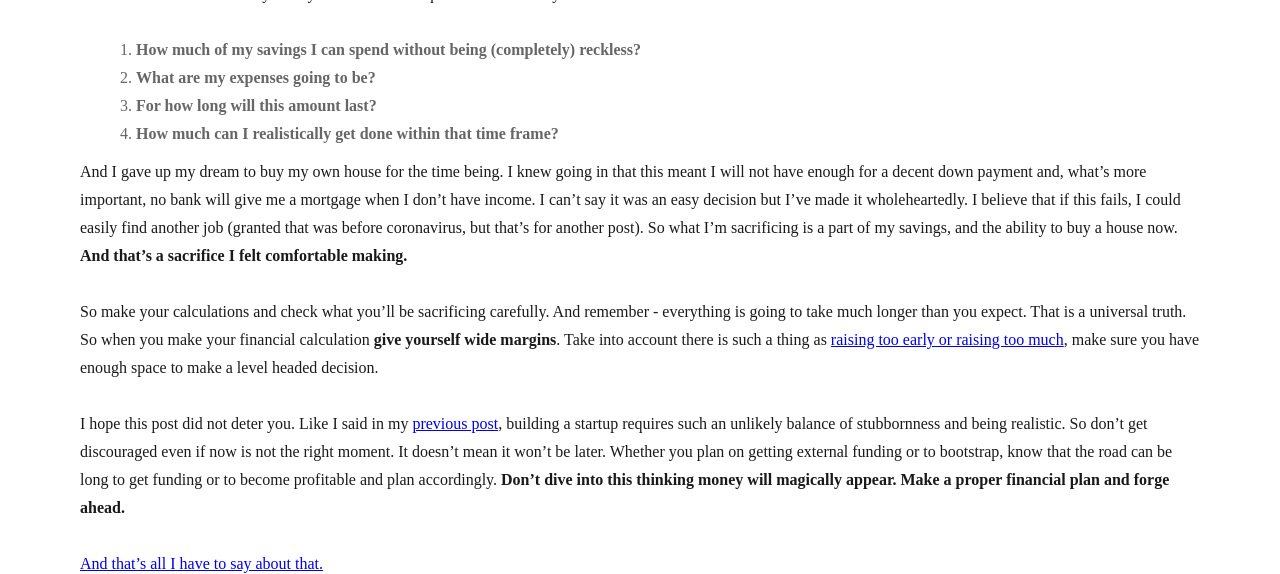
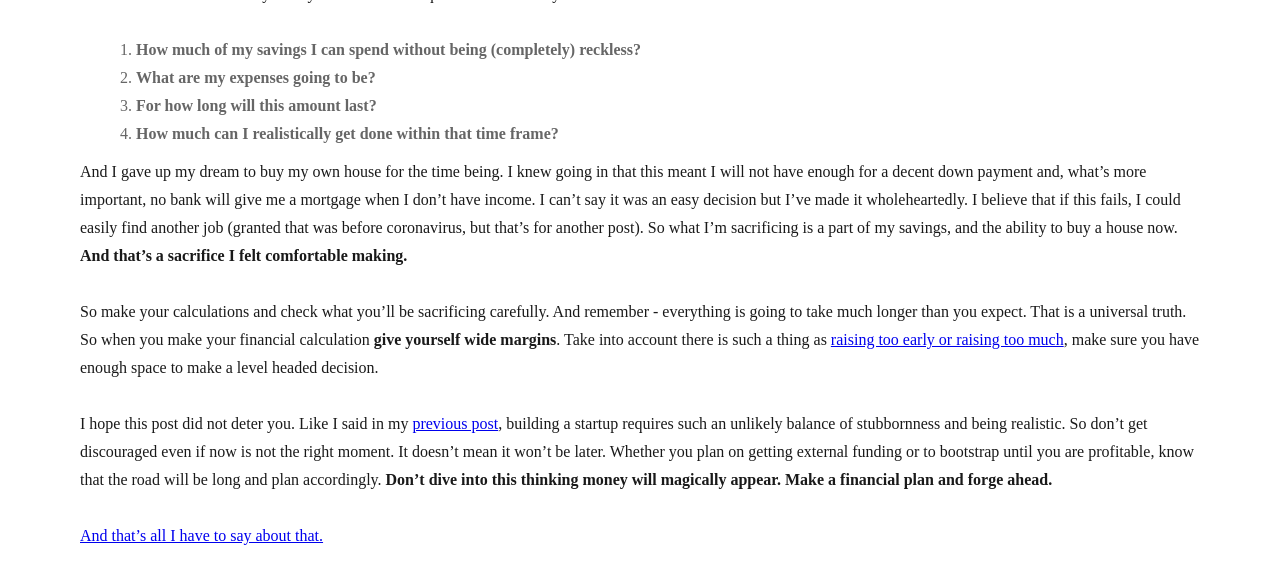
Before and after one commit to tamarr/tamarr.github.io, a Jekyll site: the page built from _posts/2020-07-06-What About Funding?.md, in a window 1280 px wide and 900 px high, scrolled down 1395 px, cut to the strip 0-574 px from the top of the window. Built offline with Jekyll 4.4.1, drawn with Linux system fonts in a browser that asks for light colours.

Commit message:
post tweak

```diff
--- a/_posts/2020-07-06-What About Funding?.md
+++ b/_posts/2020-07-06-What About Funding?.md
@@ -23,7 +23,7 @@ And I gave up my dream to buy my own house for the time being. I knew going in t
 
 So make your calculations and check what you’ll be sacrificing carefully. And remember - everything is going to take much longer than you expect. That is a universal truth. So when you make your financial calculation **give yourself wide margins**. Take into account there is such a thing as [raising too early or raising too much](https://www.inc.com/hillel-fuld/why-raising-too-much-capital-or-raising-too-early-can-lead-to-failure-of-your-startup.html), make sure you have enough space to make a level headed decision.
 
-I hope this post did not deter you. Like I said in my [previous post](https://blog.parentscheduler.app/posts/2020/06/28/What-you-need-to-start-a-Startup/), building a startup requires such an unlikely balance of stubbornness and being realistic. So don’t get discouraged even if now is not the right moment. It doesn’t mean it won’t be later. Whether you plan on getting external funding or to bootstrap, know that the road can be long to get funding or to become profitable and plan accordingly. **Don’t dive into this thinking money will magically appear. Make a proper financial plan and forge ahead.**
+I hope this post did not deter you. Like I said in my [previous post](https://blog.parentscheduler.app/posts/2020/06/28/What-you-need-to-start-a-Startup/), building a startup requires such an unlikely balance of stubbornness and being realistic. So don’t get discouraged even if now is not the right moment. It doesn’t mean it won’t be later. Whether you plan on getting external funding or to bootstrap until you are profitable, know that the road will be long and plan accordingly. **Don’t dive into this thinking money will magically appear. Make a financial plan and forge ahead.**
 
 [And that’s all I have to say about that.](https://www.youtube.com/watch?v=Otm4RusESNU)
 
```
Also changed, not shown: 1 other file.
